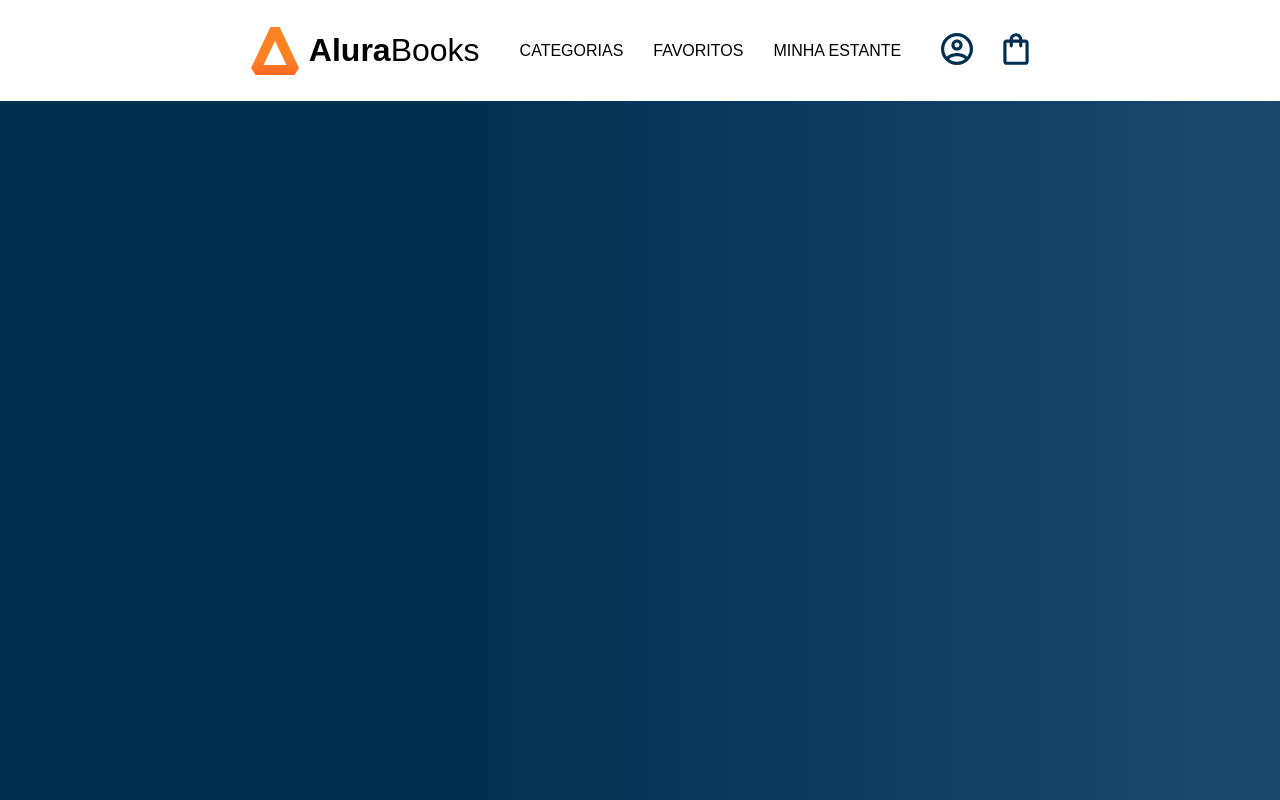
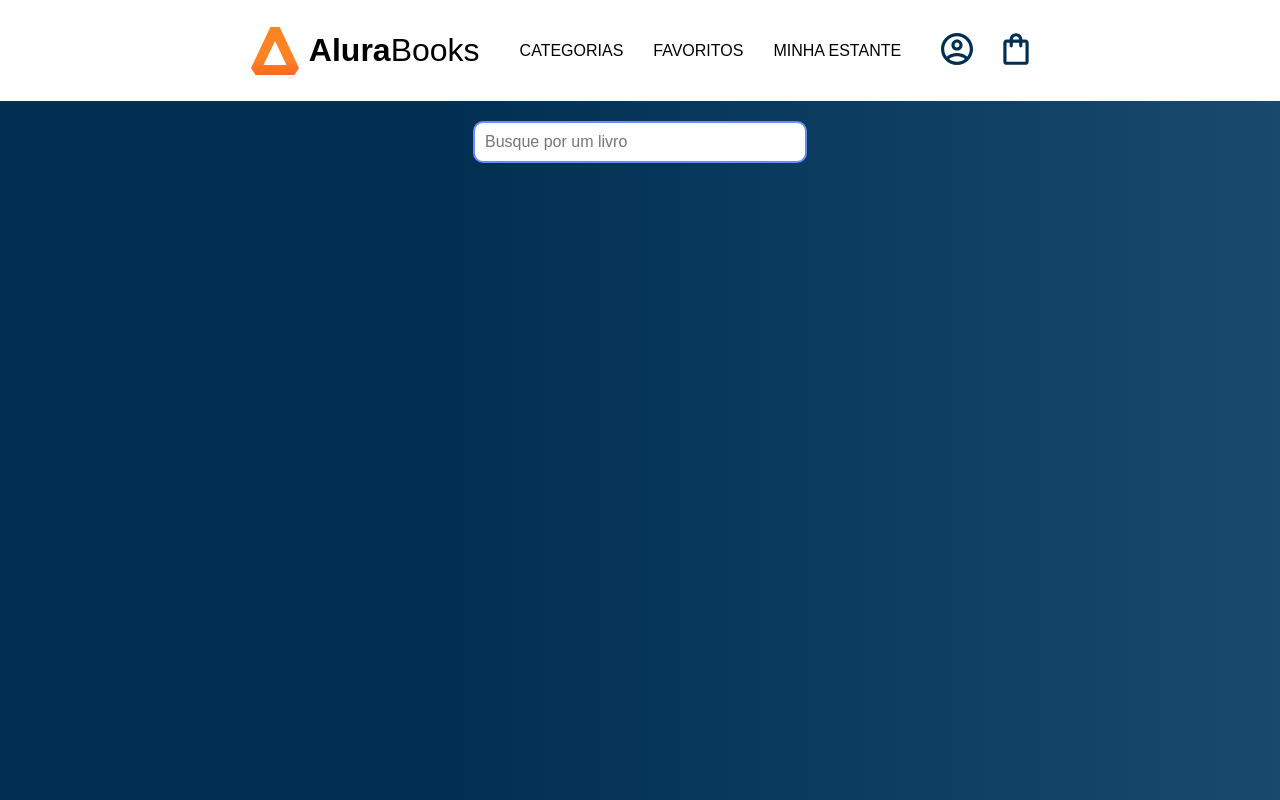
Before and after one commit to FelipeLohan/alura-books, a React (Create React App) app: page / in a window 1280 px wide. Built offline with nearby package versions, Linux system fonts and the light colour scheme.

Commit message:
Adicionado Search ao site, e estudando conceito de useState

```diff
--- a/src/App.js
+++ b/src/App.js
@@ -1,4 +1,5 @@
 import Header from "./components/Header/index.js";
+import Search from "./components/Search/index.js";
 import styled from "styled-components";
 
 const AppContainer = styled.div`
@@ -14,6 +15,7 @@ function App() {
   return (
     <AppContainer>
       <Header />
+      <Search />
     </AppContainer>
   );
 }
--- /dev/null
+++ b/src/components/Input/index.js
@@ -0,0 +1,13 @@
+import styled from 'styled-components';
+
+const Input = styled.input`
+  border: 2px solid #6a8bff;
+  border-radius: 10px;
+  padding: 10px;
+  width: 25%;
+  color: #232323;
+  font-size: 2vmin;
+  outline: none;
+`
+
+export default Input
--- /dev/null
+++ b/src/components/Search/index.js
@@ -0,0 +1,24 @@
+import Input from '../Input/index.js';
+import styled from 'styled-components';
+import { useState } from 'react';
+
+const SearchContainer = styled.section`
+    display: flex;
+    justify-content: center;
+    align-itens: center;
+    padding: 20px;
+`
+
+let inputValue;
+
+export default function Pesquisa(){
+  const [textoDigitado, setTextoDigitado] = useState("")
+
+  return (
+    <>
+    <SearchContainer>
+      <Input placeholder='Busque por um livro' onBlur={(e) => setTextoDigitado(e.target.value)}/>
+    </SearchContainer>
+    </>
+  )
+}
```
